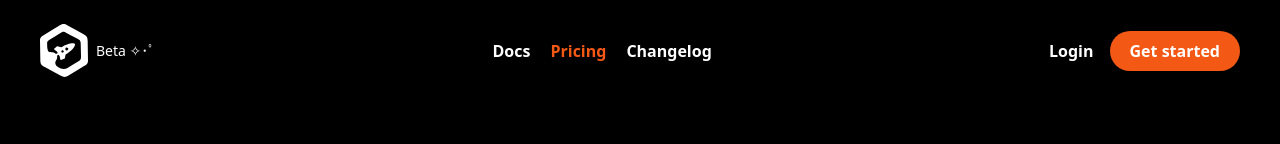
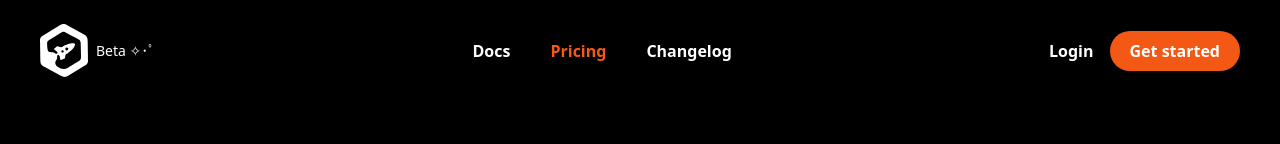
Before and after one commit to uploadfly/uploadfly.co, a Next.js app: page /pricing in a window 1280 px wide. Shown: the top 144 px of the page. Built offline with nearby package versions, Linux system fonts and the light colour scheme.

Commit message:
increased gap

```diff
--- a/components/Navbar.tsx
+++ b/components/Navbar.tsx
@@ -34,7 +34,7 @@
           <small className="text-sm">Beta ✧･ﾟ</small>
         </Link>
 
-        <div className="hidden lg:flex gap-5">
+        <div className="hidden lg:flex gap-10">
           {links.map((link, i) => (
             <Link
               href={link.href}
```
